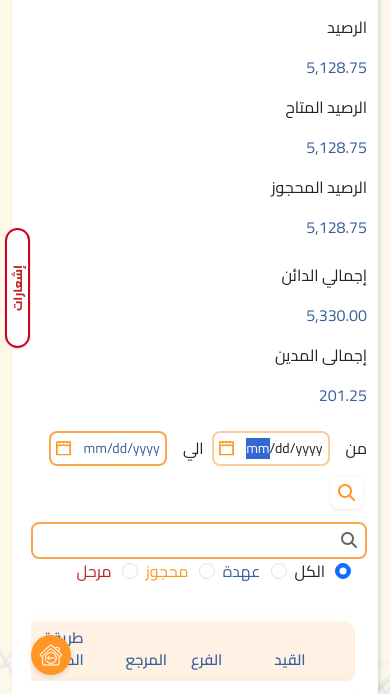
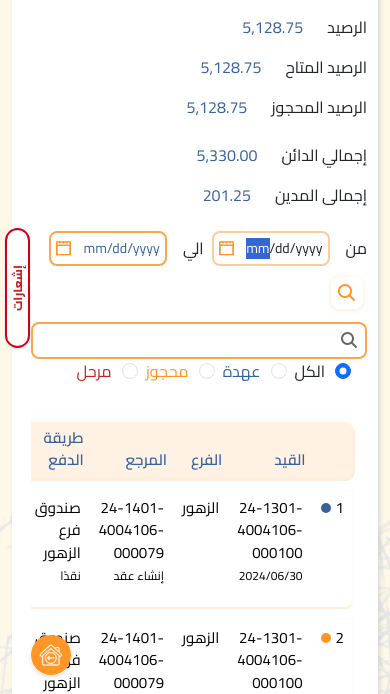
Before and after one commit to AyatT12/trail2, a plain HTML site: page Pages/reports/DailyReports.html in a window 390 px wide. Shown: the part 134-828 px from the top of the page. Drawn offline with nearby package versions, Linux system fonts and the light colour scheme.

Commit message:
Add files via upload

```diff
--- a/Pages/reports/DailyReports.html
+++ b/Pages/reports/DailyReports.html
@@ -241,7 +241,7 @@
                                                     <div class="col-auto">
                                                         <p> الرصيد </p>
                                                     </div>
-                                                    <div class=" col-md-auto Saved-data">
+                                                    <div class=" col-auto Saved-data">
                                                         <p>5,128.75</p>
                                                     </div>
                                                 </div>
@@ -251,7 +251,7 @@
                                                     <div class="col-auto">
                                                         <p> الرصيد المتاح </p>
                                                     </div>
-                                                    <div class=" col-md-auto Saved-data">
+                                                    <div class=" col-auto Saved-data">
                                                         <p>5,128.75</p>
                                                     </div>
                                                 </div>
@@ -261,7 +261,7 @@
                                                     <div class="col-auto">
                                                         <p> الرصيد المحجوز </p>
                                                     </div>
-                                                    <div class=" col-md-auto Saved-data">
+                                                    <div class=" col-auto Saved-data">
                                                         <p>5,128.75</p>
                                                     </div>
                                                 </div>
@@ -275,7 +275,7 @@
                                                     <div class="col-auto">
                                                         <p> إجمالي الدائن </p>
                                                     </div>
-                                                    <div class=" col-md-auto Saved-data">
+                                                    <div class=" col-auto Saved-data">
                                                         <p>5,330.00</p>
                                                     </div>
                                                 </div>
@@ -285,7 +285,7 @@
                                                     <div class="col-auto">
                                                         <p> إجمالى المدين  </p>
                                                     </div>
-                                                    <div class=" col-md-auto Saved-data">
+                                                    <div class=" col-auto Saved-data">
                                                         <p>201.25</p>
                                                     </div>
                                                 </div>
```
